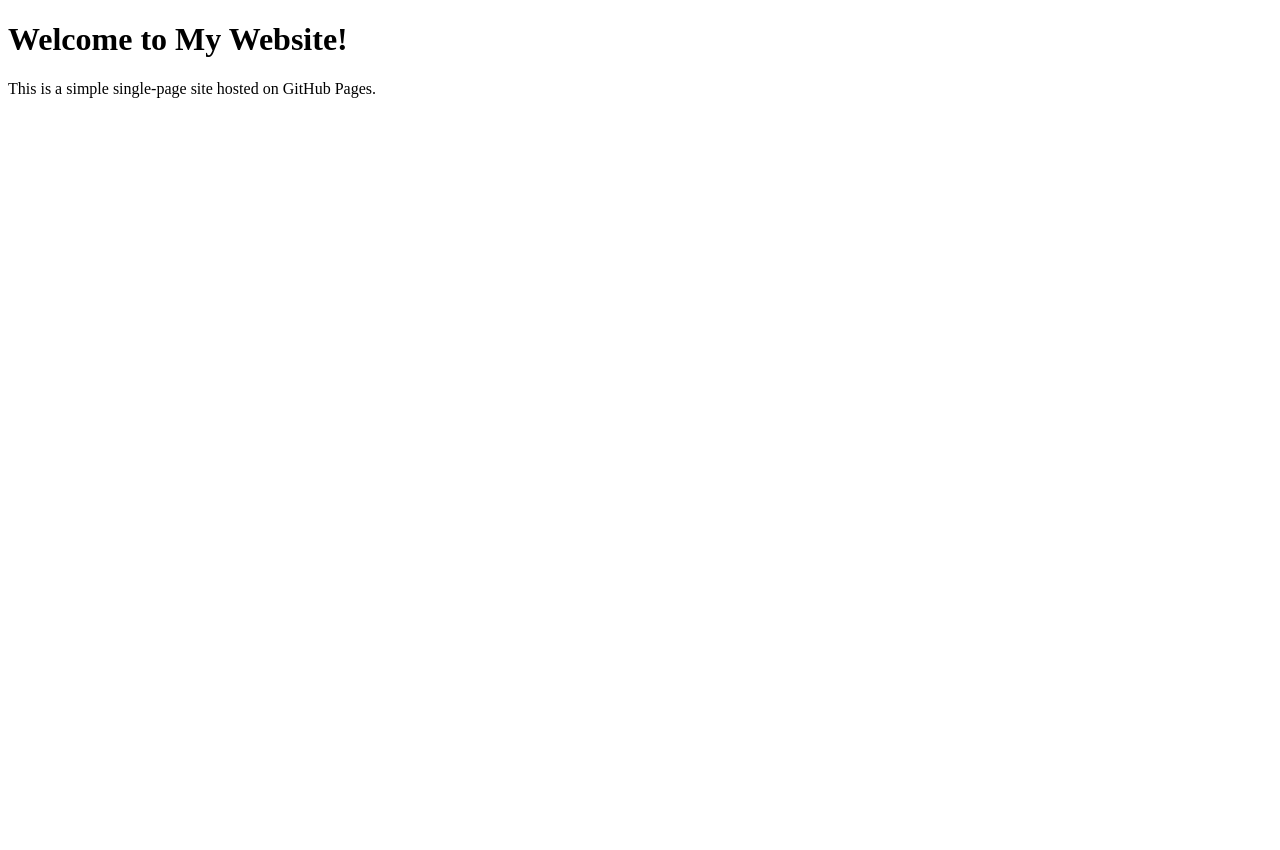
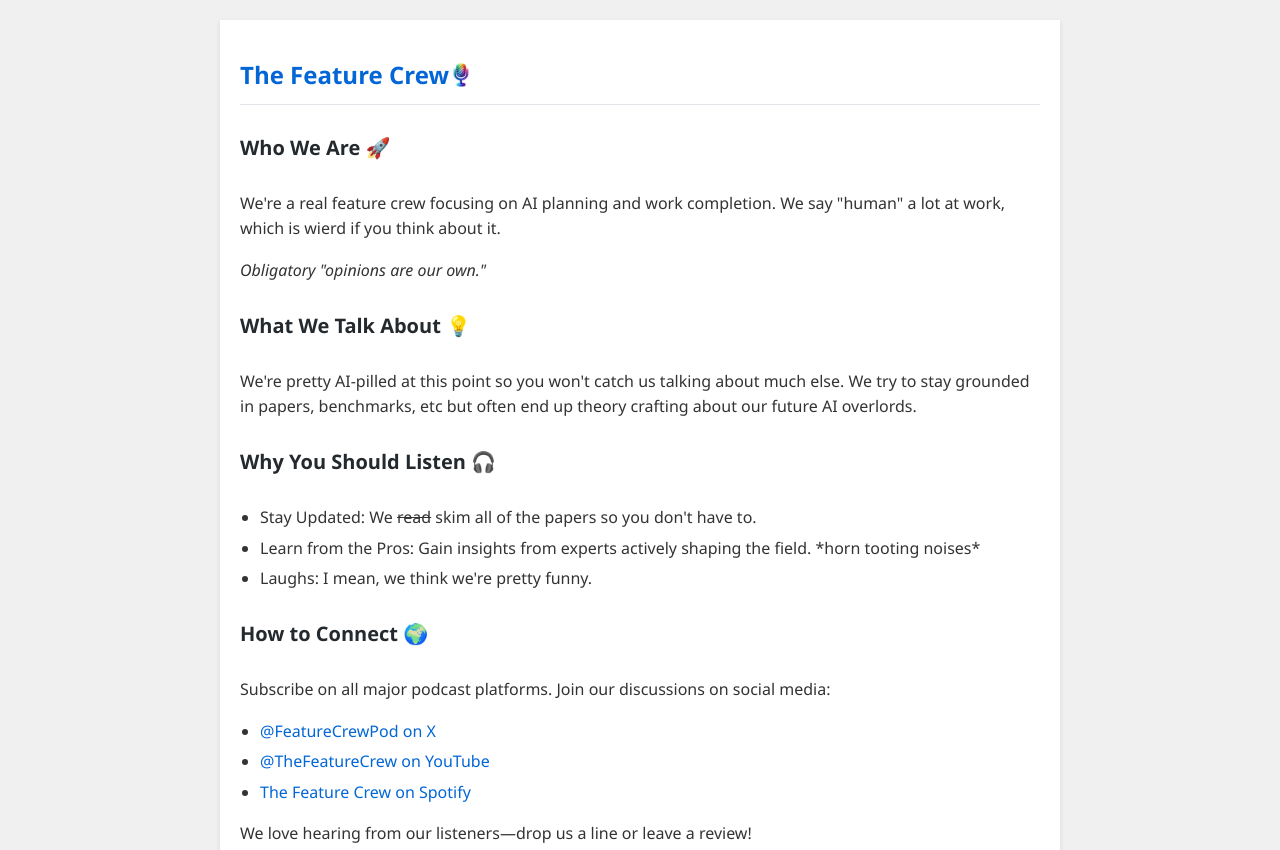
Before and after one commit to jbraunschweiger/feature-crew-web, a plain HTML site: page index.html in a window 1280 px wide. Shown: the top 850 px of the page. Before the commit the page ends 800 px from the top, so only its background shows below. Drawn offline with Linux system fonts and the light colour scheme.

Commit message:
added page content

```diff
--- a/index.html
+++ b/index.html
@@ -1,10 +1,105 @@
 <!DOCTYPE html>
-<html>
+<html lang="en">
 <head>
-    <title>My Simple Website</title>
+    <meta charset="UTF-8">
+    <meta name="viewport" content="width=device-width, initial-scale=1.0">
+    <title>The Feature Crew</title>
+    <style>
+        body {
+            font-family: 'Segoe UI', Tahoma, Geneva, Verdana, sans-serif;
+            margin: 0;
+            padding: 20px;
+            background-color: #f0f0f0;
+            color: #333;
+            line-height: 1.6;
+        }
+        main {
+            background: #fff;
+            margin: auto;
+            max-width: 800px;
+            padding: 20px;
+            box-shadow: 0 2px 5px rgba(0,0,0,0.1);
+        }
+        h1 {
+            font-size: 24px;
+            color: #0366d6; /* GitHub blue */
+            border-bottom: 1px solid #e1e4e8; /* GitHub border */
+            padding-bottom: 10px;
+            display: flex;
+            align-items: center; /* Aligns the logo with the text */
+        }
+        h1 img {
+            height: 24px; /* Adjust size of the logo */
+            margin-right: 10px;
+        }
+        h2 {
+            font-size: 20px;
+            color: #24292e; /* GitHub text */
+            padding: 10px 0;
+        }
+        ul {
+            padding-left: 20px;
+        }
+        li {
+            margin: 5px 0;
+        }
+        a {
+            color: #0366d6; /* GitHub link blue */
+            text-decoration: none;
+        }
+        a:hover {
+            text-decoration: underline;
+        }
+        footer {
+            text-align: center;
+            margin-top: 20px;
+            font-size: 14px;
+            color: #586069; /* GitHub footer text */
+        }
+    </style>
 </head>
 <body>
-    <h1>Welcome to My Website!</h1>
-    <p>This is a simple single-page site hosted on GitHub Pages.</p>
+    <main>
+        <h1>The Feature Crew <img src="logo-emoji.png" alt="Podcast Logo"></h1>
+
+        <section>
+            <h2>Who We Are 🚀</h2>
+            <p>We're a real feature crew focusing on AI planning and work completion. We say "human" a lot at work, which is wierd if you think about it.</p>
+            <i>Obligatory "opinions are our own."</i>
+        </section>
+
+        <section>
+            <h2>What We Talk About 💡</h2>
+            <p>We're pretty AI-pilled at this point so you won't catch us talking about much else. We try to stay grounded in papers, benchmarks, etc but often end up theory crafting about our future AI overlords.</p>
+        </section>
+
+        <section>
+            <h2>Why You Should Listen 🎧</h2>
+            <ul>
+                <li>Stay Updated: We <s>read</s> skim all of the papers so you don't have to.</li>
+                <li>Learn from the Pros: Gain insights from experts actively shaping the field. *horn tooting noises*</li>
+                <li>Laughs: I mean, we think we're pretty funny.</li>
+            </ul>
+        </section>
+
+        <section>
+            <h2>How to Connect 🌍</h2>
+            <p>Subscribe on all major podcast platforms. Join our discussions on social media:</p>
+            <ul>
+                <li><a href="https://twitter.com/featurecrewpod">@FeatureCrewPod on X</a></li>
+                <li><a href="https://youtube.com/@featurecrewpodcast">@TheFeatureCrew on YouTube</a></li>
+                <li><a href="https://open.spotify.com/show/2Yh4r2wsYmZuhKtt6iBsFY">The Feature Crew on Spotify</a></li>
+            </ul>
+            <p>We love hearing from our listeners—drop us a line or leave a review!</p>
+        </section>
+
+        <section>
+            <h2>Latest Episode</h2>
+            <iframe style="border-radius:12px" src="https://open.spotify.com/embed/show/2Yh4r2wsYmZuhKtt6iBsFY/video?utm_source=generator" width="624" height="351" frameBorder="0" allowfullscreen="" allow="autoplay; clipboard-write; encrypted-media; fullscreen; picture-in-picture" loading="lazy"></iframe>
+        </section>
+    </main>
+    <footer>
+        Thanks for checking us out and we hope you enjoy the podcast! 🌟
+    </footer>
 </body>
 </html>
```
Also changed, not shown: logo-emoji.png (added), logo.png (added).
